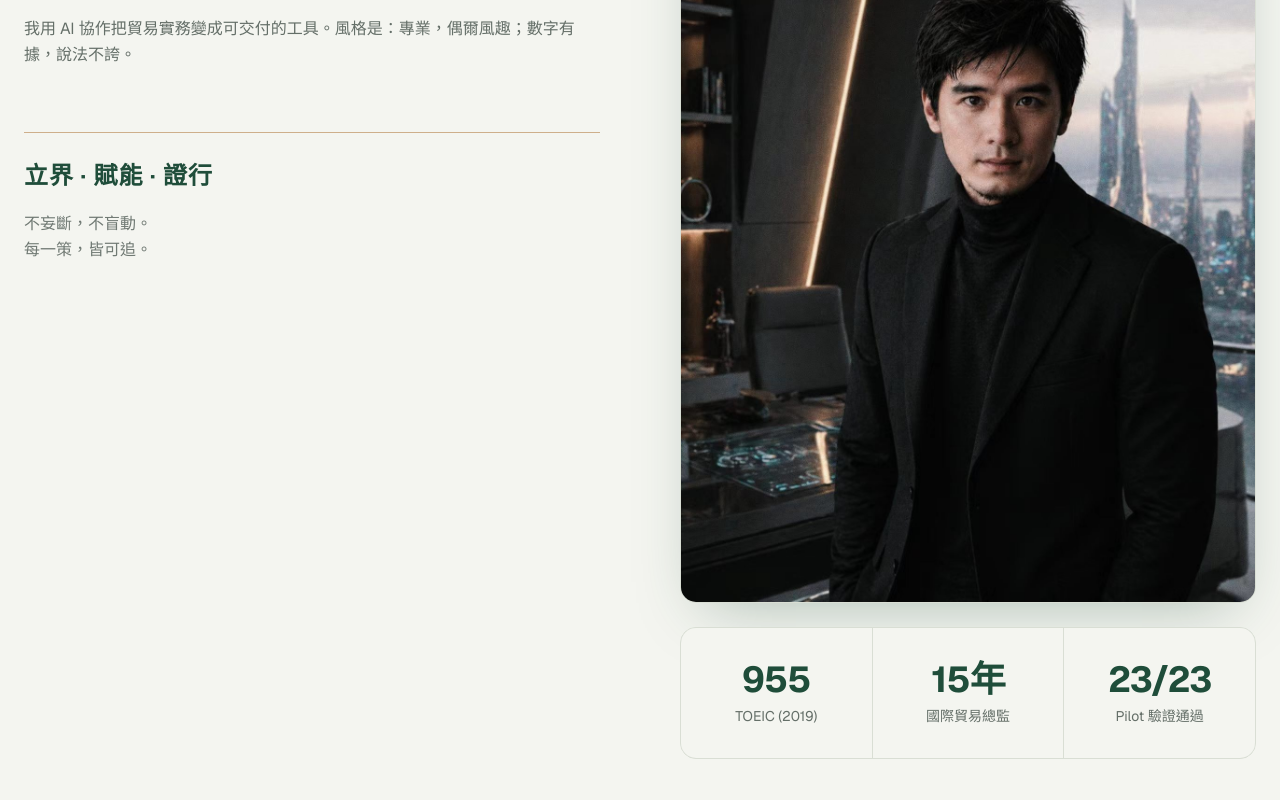
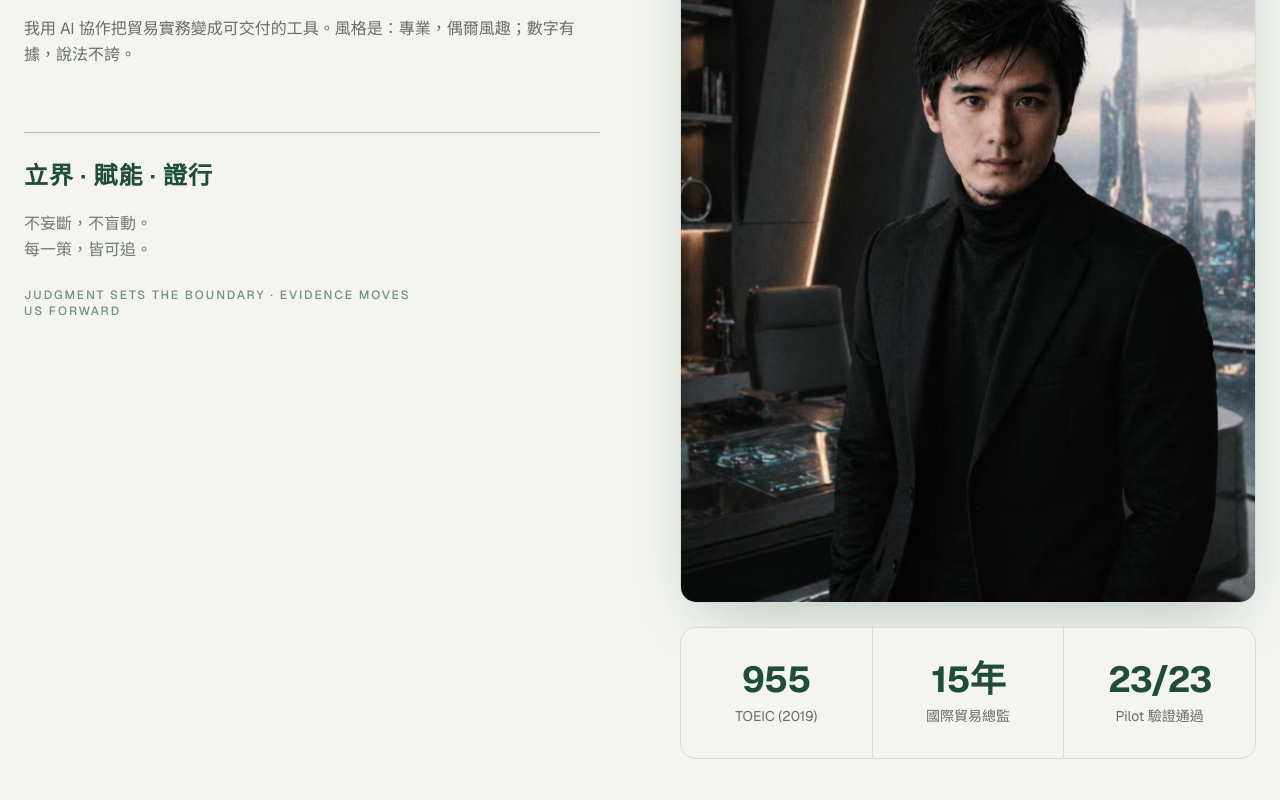
Before and after one commit to apchen1978/pauls-tradecraft, a React (Vite) app: page / in a window 1280 px wide. Shown: the part 7240-8040 px from the top of the page. Built offline with nearby package versions, Linux system fonts and the light colour scheme.

Commit message:
feat: add english about signature accent

```diff
--- a/src/components/About.jsx
+++ b/src/components/About.jsx
@@ -31,6 +31,11 @@ export default function About() {
                 </span>
               ))}
             </p>
+            {t.about.signature.secondary && (
+              <p className="mt-6 max-w-[48ch] text-[11px] font-medium uppercase tracking-[0.16em] text-forest/60 md:text-xs">
+                {t.about.signature.secondary}
+              </p>
+            )}
           </div>
         </motion.div>
 
--- a/src/i18n.jsx
+++ b/src/i18n.jsx
@@ -86,6 +86,7 @@ const dict = {
       signature: {
         lead: ["立界 · 賦能 · 證行"],
         support: ["不妄斷，不盲動。", "每一策，皆可追。"],
+        secondary: "JUDGMENT SETS THE BOUNDARY · EVIDENCE MOVES US FORWARD",
       },
       stats: [
         { value: "955", label: "TOEIC (2019)" },
```
